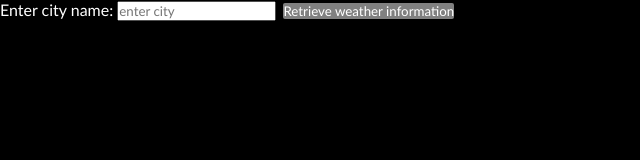
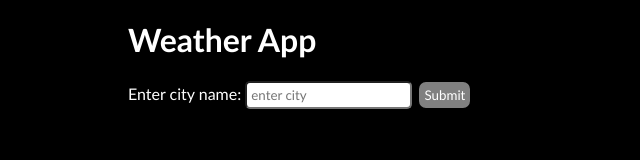
Before and after one commit to hardikbansal31/weather, a plain HTML site: page index.html in a window 1280 px wide. Shown: the whole page, without its empty margins (0-640 px from the left). Drawn offline with Linux system fonts and the light colour scheme.

Commit message:
added some css

```diff
--- a/index.html
+++ b/index.html
@@ -9,15 +9,18 @@
 </head>
 
 <body>
+    <h1 class="margin">Weather App</h1>
+    <div class="inp margin">
         <label for="city">Enter city name: </label>
         <input type="text" placeholder="enter city" id="city">
-    <button id="submit">Retrieve weather information</button>
+        <button id="submit">Submit</button>
+    </div>
+    <div class="out margin">
         <h2 id="city-name"></h2>
         <h3 id="temp"></h3>
         <h3 id="humid"></h3>
-
         <div class="images"></div>
-
+    </div>
     <script src="weather_app.js"></script>
 </body>
 
--- a/weather_app.css
+++ b/weather_app.css
@@ -26,6 +26,20 @@ body {
 #submit {
   background-color: gray;
   color: white;
+  border-radius: 10px;
+  border: solid black;
+  padding: 5px;
+  cursor: pointer;
+}
+
+.margin {
+  margin-left: 10vw;
+  margin-top: 20px;
+}
+
+#city {
   border-radius: 5px;
-  border: solid black;
+  padding: 4px;
 }
+
+.inp {}
```
Also changed, not shown: 1 other file. Lines whose indentation alone changed are shown as unchanged.
